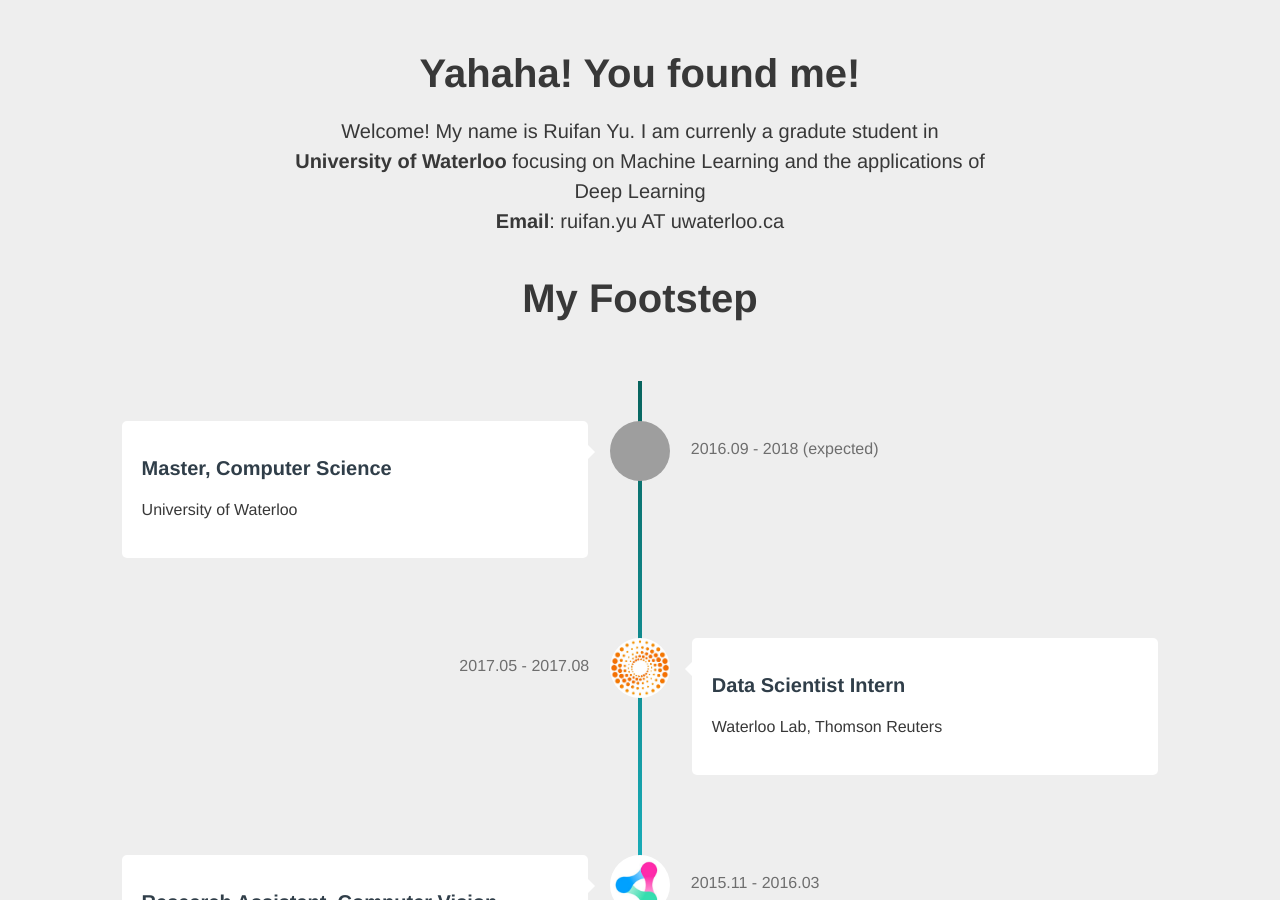
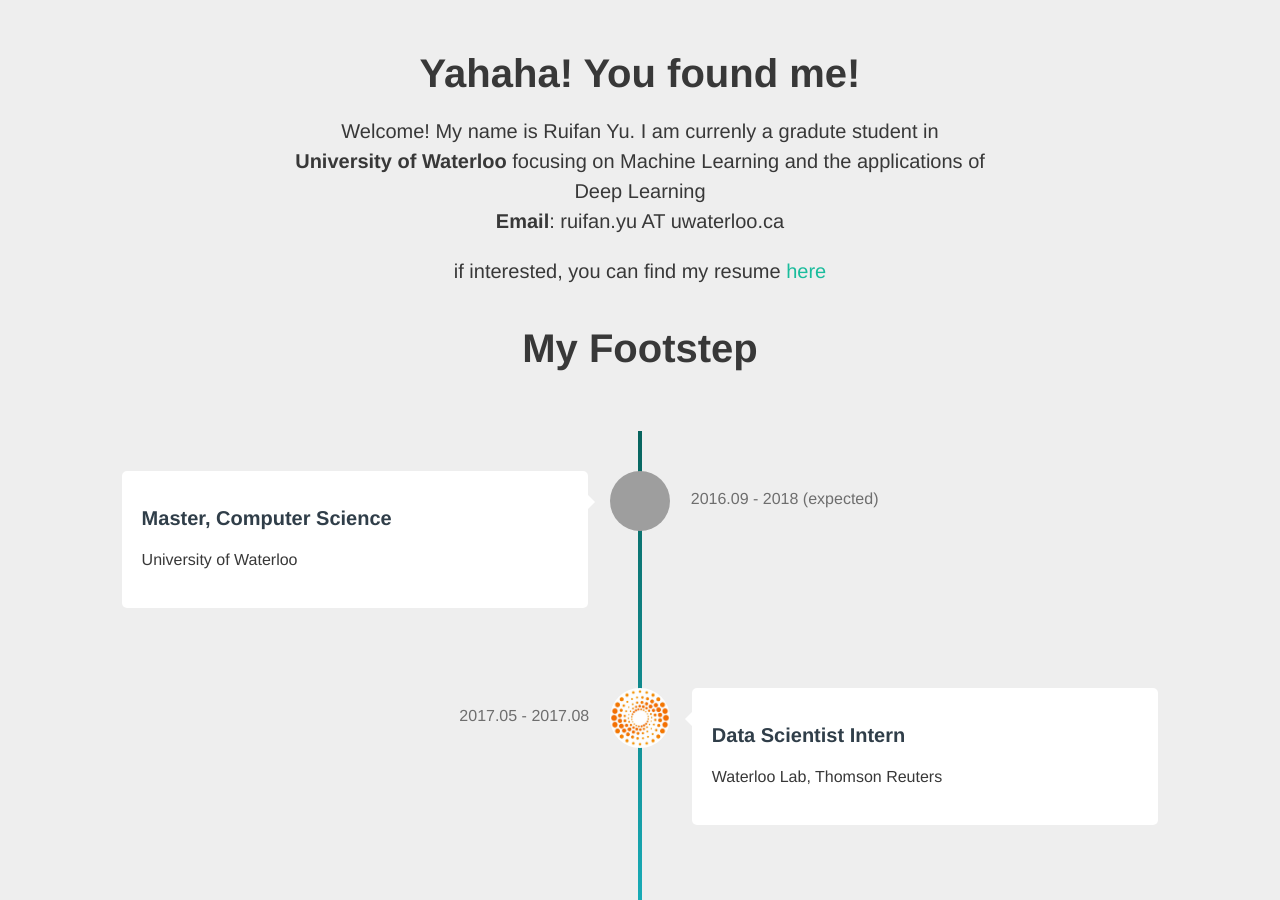
Before and after one commit to tiddler/tiddler.github.io, a Jekyll site: the page built from about.md, in a window 1280 px wide and 900 px high, scrolled down 328 px. Built offline with Jekyll 4.4.1, drawn with Linux system fonts in a browser that asks for light colours; nearby versions of some CDN libraries; grey boxes are pictures that could not be loaded.

Commit message:
add resume

```diff
--- a/about.md
+++ b/about.md
@@ -11,8 +11,8 @@ feature-img: "img/about.jpg"
 
 <div id="personal">
     <p id="intro">Welcome! My name is Ruifan Yu. I am currenly a gradute student in <strong>University of Waterloo</strong> focusing on Machine Learning and the applications of Deep Learning</p>
-
     <p><strong>Email</strong>: ruifan.yu AT uwaterloo.ca</p>
+    <p>if interested, you can find my resume <a href="misc/ruifan.pdf">here</a></p>
 </div>
 
 
```
Also changed, not shown: 1 other file.
